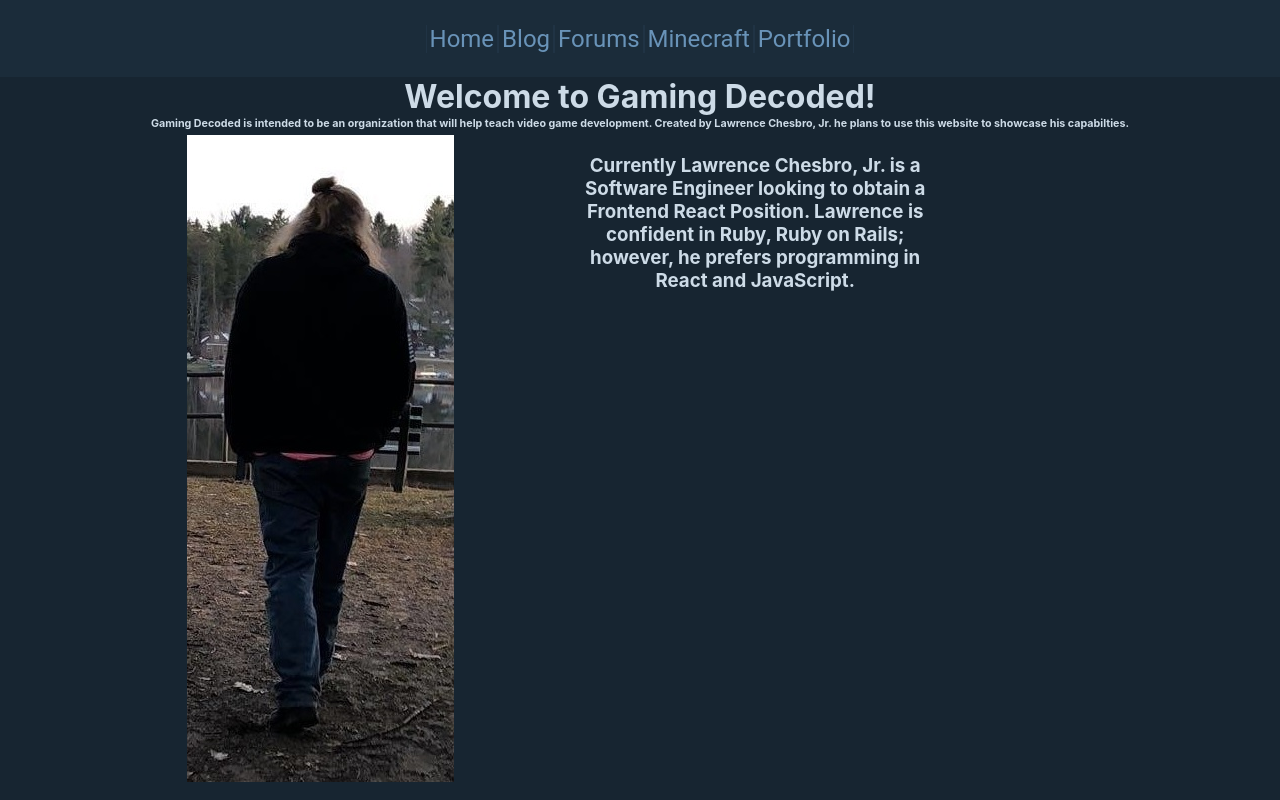
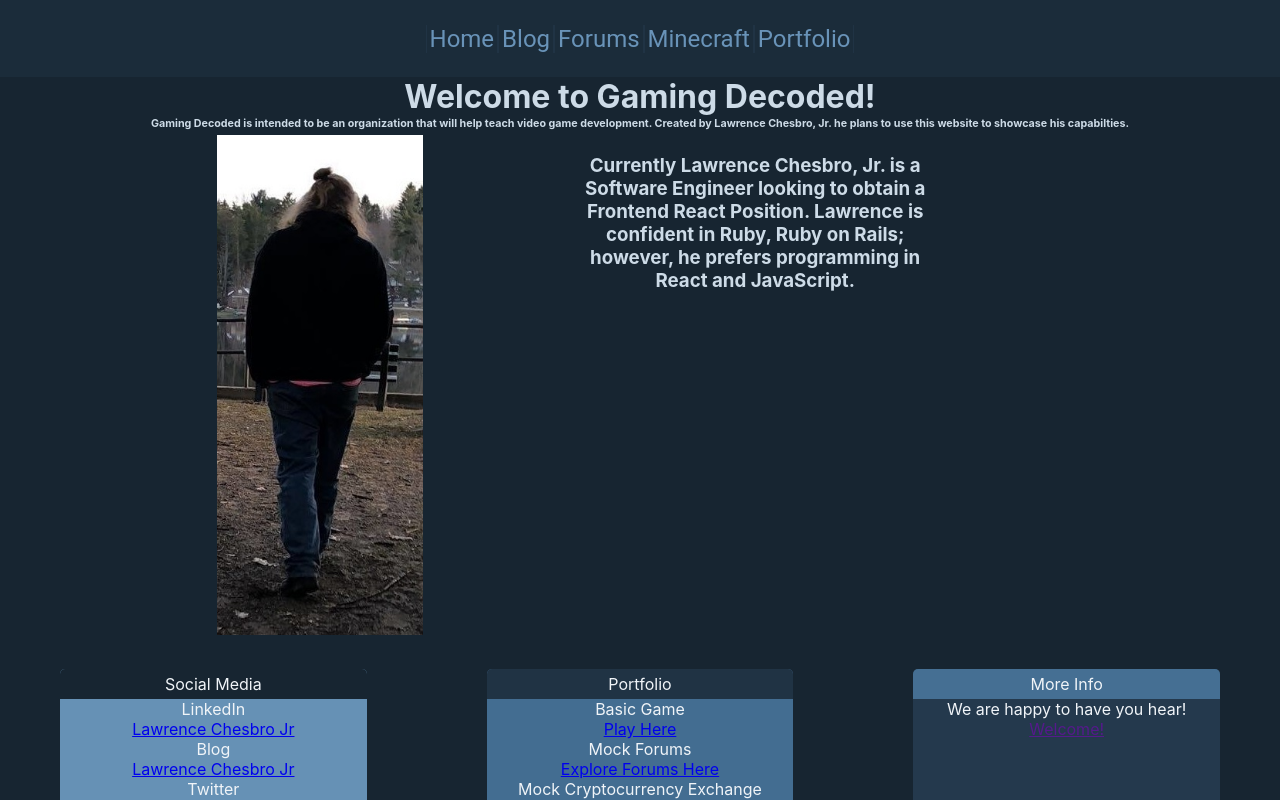
Before and after one commit to Lrd134/portfolio-project, a React (Create React App) app: page / in a window 1280 px wide. Shown: the top 800 px of the page. Built offline with nearby package versions, Linux system fonts and the light colour scheme.

Commit message:
resized picture

```diff
--- a/src/App.css
+++ b/src/App.css
@@ -67,6 +67,8 @@
 .photo-left{
   position: relative;
   right: 25%;
+  width: 206.328px;
+  height: 500px;
 }
 .photo-left-caption {
   width: 30%;
```
